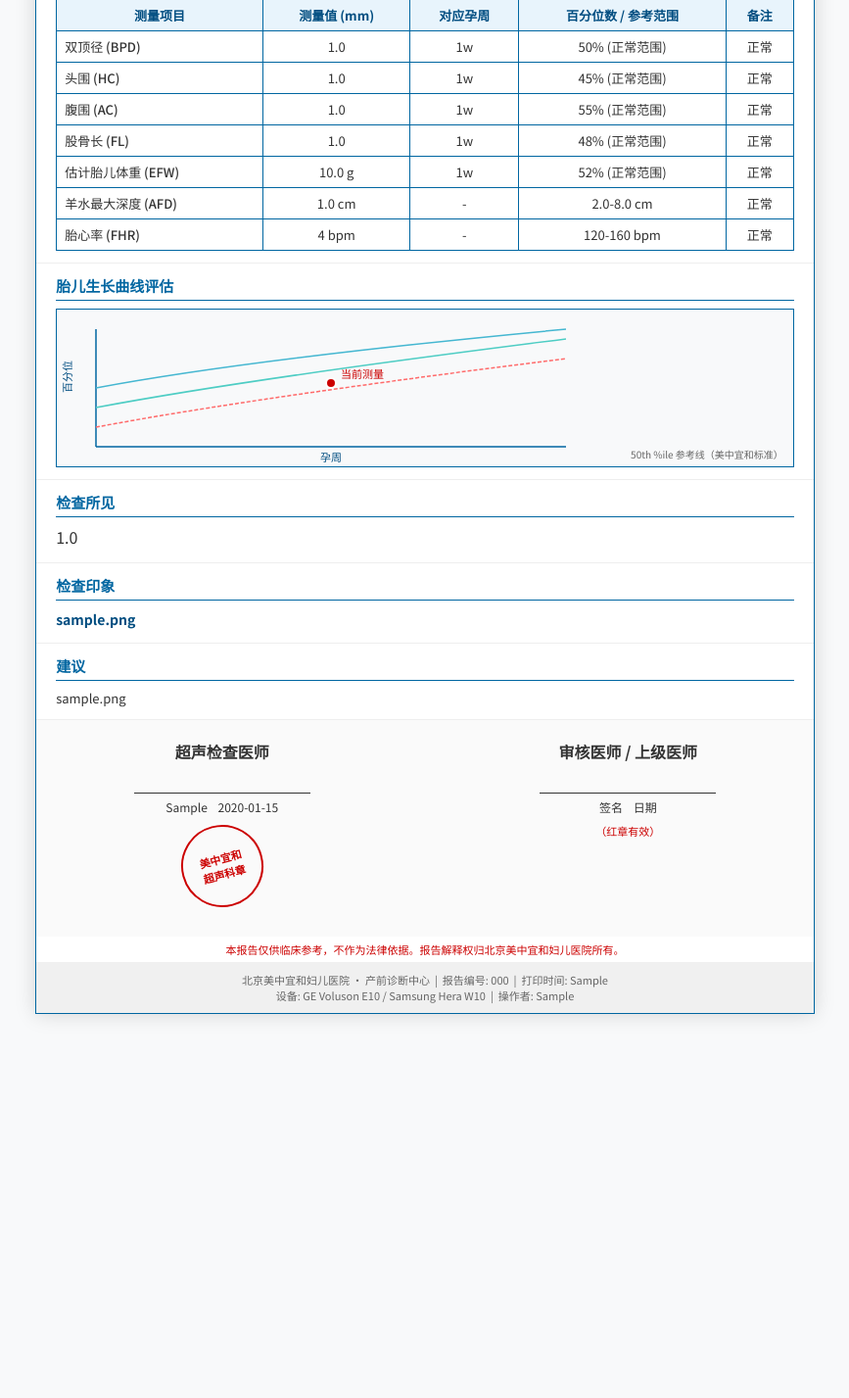
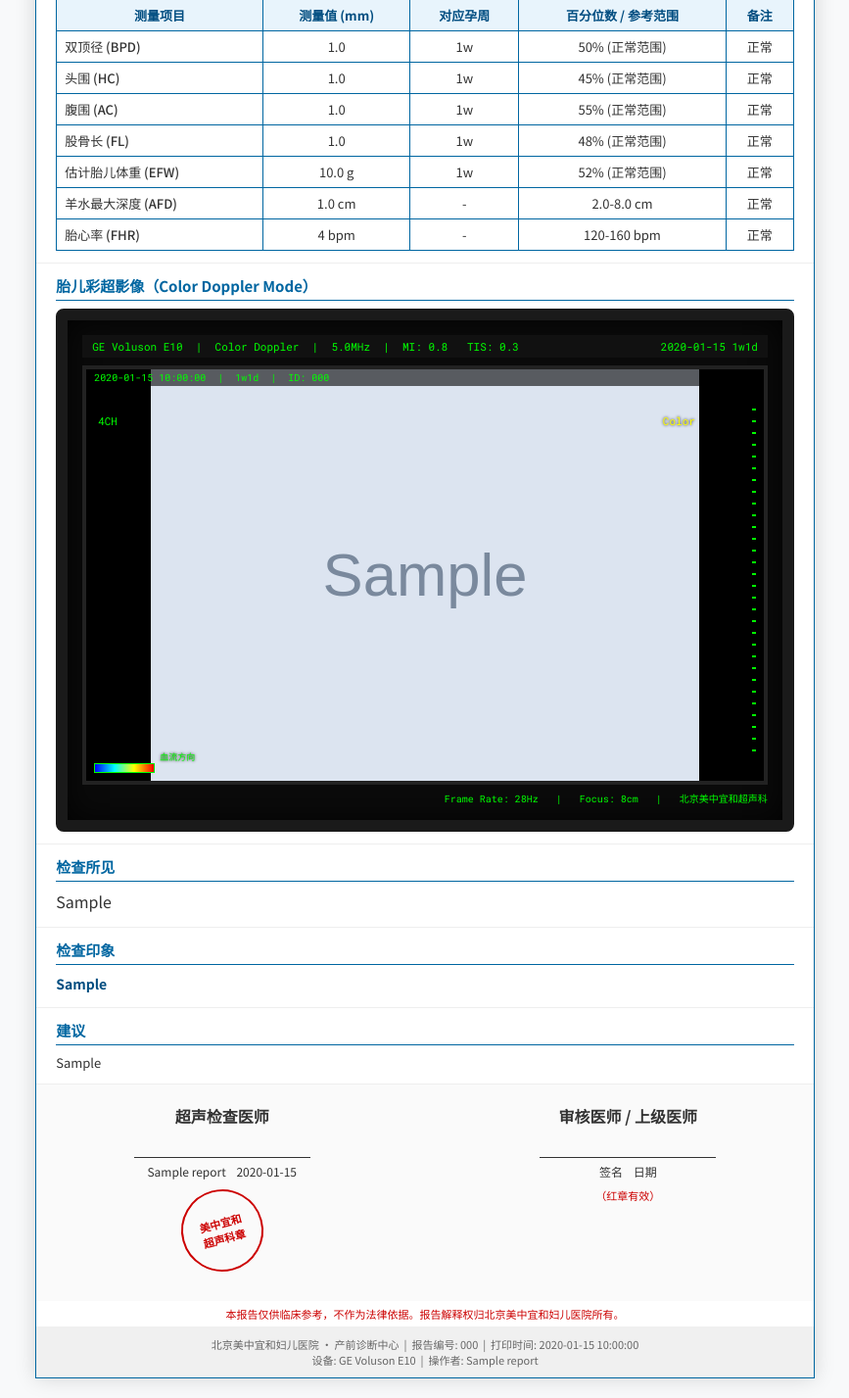
Before and after one commit to yichuangyan-gif/prenatal-ultrasound-system, a Flask app: page /reports/1 in a window 1280 px wide. Shown: the part 412-1839 px from the top of the page at 98% size, without its empty margins (206-1073 px from the left). Before the commit the page ends 1451 px from the top, so only its background shows below. Run offline with Flask 3, Linux system fonts and the light colour scheme; tables that the repository leaves empty hold one stand-in row (values such as "Sample post"); grey boxes marked "Sample" are stand-in pictures.

Commit message:
添加真实胎儿彩超影像显示区域：真实超声机风格界面（Color Doppler、GE Voluson E10 叠加信息、彩色血流条、刻度、患者信息条）

```diff
--- a/templates/report_detail.html
+++ b/templates/report_detail.html
@@ -31,6 +31,18 @@
         .stamp { width: 80px; height: 80px; border: 2px solid #c00; border-radius: 50%; margin: 10px auto; display: flex; align-items: center; justify-content: center; color: #c00; font-size: 11px; font-weight: bold; transform: rotate(-15deg); }
         .footer { text-align: center; font-size: 11px; color: #666; padding: 10px; background: #f0f0f0; }
         .disclaimer { font-size: 11px; color: #c00; text-align: center; padding: 5px; }
+
+        /* 真实彩超影像样式 */
+        .ultrasound-section { background: #0a0a0a; padding: 15px; border: 12px solid #1a1a1a; border-radius: 8px; box-shadow: inset 0 0 30px rgba(0,0,0,0.8); }
+        .ultrasound-header { background: #111; color: #0f0; font-family: 'Roboto Mono', monospace; padding: 4px 10px; font-size: 11px; display: flex; justify-content: space-between; align-items: center; margin-bottom: 8px; }
+        .ultrasound-image-container { position: relative; background: #000; border: 4px solid #222; overflow: hidden; }
+        .ultrasound-image-container img { width: 100%; display: block; filter: contrast(1.1) saturate(1.3); }
+        .ultrasound-overlay { position: absolute; top: 0; left: 0; width: 100%; height: 100%; pointer-events: none; }
+        .ultrasound-overlay .info-bar { position: absolute; top: 0; left: 0; right: 0; background: rgba(0,0,0,0.6); color: #0f0; font-size: 10px; padding: 2px 8px; font-family: 'Roboto Mono', monospace; }
+        .ultrasound-overlay .scale { position: absolute; right: 8px; top: 30px; bottom: 30px; width: 4px; background: repeating-linear-gradient(transparent, transparent 10px, #0f0 10px, #0f0 12px); }
+        .ultrasound-overlay .color-bar { position: absolute; bottom: 8px; left: 8px; background: linear-gradient(to right, blue, cyan, yellow, red); width: 60px; height: 8px; border: 1px solid #0f0; }
+        .ultrasound-label { position: absolute; color: #0f0; font-size: 11px; font-family: 'Roboto Mono', monospace; text-shadow: 0 0 3px #000; }
+
         @media print { body { background: white; padding: 0; } .report-container { box-shadow: none; border: none; } }
     </style>
 </head>
@@ -72,7 +84,7 @@
             <div style="font-size:13px; color:#555;">单胎 / 头位 / 胎心率 {{ report[17] or '正常' }} 次/分 | 羊水指数 {{ report[14] or '-' }} cm | 胎盘位置 {{ report[15] or '-' }} | 成熟度 {{ report[16] or '-' }}</div>
         </div>
 
-        <!-- Biometry Table - Real Amcare style -->
+        <!-- Biometry Table -->
         <div class="section">
             <div class="section-title">胎儿生物测量参数（参考ISUOG & 美中宜和标准）</div>
             <table class="biometry">
@@ -97,54 +109,73 @@
             </table>
         </div>
 
-        <!-- Growth Chart placeholder (realistic) -->
+        <!-- 真实胎儿彩超影像区域 -->
         <div class="section">
-            <div class="section-title">胎儿生长曲线评估</div>
-            <div style="height: 160px; background: #f8f9fa; border: 1px solid #0066a1; position: relative; overflow: hidden;">
-                <svg width="100%" height="160" style="position:absolute; top:0; left:0;">
-                    <!-- Simple growth chart axes -->
-                    <line x1="40" y1="140" x2="40" y2="20" stroke="#0066a1" stroke-width="1.5"/>
-                    <line x1="40" y1="140" x2="520" y2="140" stroke="#0066a1" stroke-width="1.5"/>
-                    <text x="15" y="85" font-size="11" fill="#004d80" transform="rotate(-90 15 85)">百分位</text>
-                    <text x="280" y="155" font-size="11" fill="#004d80" text-anchor="middle">孕周</text>
-                    <!-- Percentile lines -->
-                    <path d="M40,120 Q200,90 520,50" fill="none" stroke="#ff6b6b" stroke-width="1.5" stroke-dasharray="4,2"/>
-                    <path d="M40,100 Q200,70 520,30" fill="none" stroke="#4ecdc4" stroke-width="1.5"/>
-                    <path d="M40,80 Q200,50 520,20" fill="none" stroke="#45b7d1" stroke-width="1.5"/>
-                    <!-- Current point -->
-                    <circle cx="280" cy="75" r="5" fill="#c00" stroke="#fff" stroke-width="2"/>
-                    <text x="290" y="70" font-size="11" fill="#c00">当前测量</text>
-                </svg>
-                <div style="position:absolute; bottom:5px; right:10px; font-size:10px; color:#666;">50th %ile 参考线（美中宜和标准）</div>
+            <div class="section-title">胎儿彩超影像（Color Doppler Mode）</div>
+            <div class="ultrasound-section">
+                <div class="ultrasound-header">
+                    <span>GE Voluson E10 &nbsp;|&nbsp; Color Doppler &nbsp;|&nbsp; 5.0MHz &nbsp;|&nbsp; MI: 0.8 &nbsp; TIS: 0.3</span>
+                    <span>{{ report[3] or '日期' }} {{ report[5] }}w{{ report[6] }}d</span>
+                </div>
+
+                <div class="ultrasound-image-container" style="max-width: 100%;">
+                    {% if report[20] %}
+                        <img src="{{ report[20] }}" alt="胎儿彩超影像" style="max-height: 420px; width: 100%; object-fit: contain;">
+                    {% else %}
+                        <!-- 真实彩超风格占位 -->
+                        <div style="height: 380px; background: #001a00; position: relative; display: flex; align-items: center; justify-content: center; color: #0f0; font-family: 'Roboto Mono', monospace; font-size: 13px; text-align: center; border: 2px solid #003300;">
+                            <div>
+                                <div style="font-size: 18px; margin-bottom: 8px; color: #0f0;">REAL COLOR DOPPLER</div>
+                                <div>胎儿心脏四腔心切面 | Color Flow Mapping</div>
+                                <div style="margin: 12px 0; font-size: 11px; opacity: 0.7;">请在“AI生成图像”页面生成或上传真实彩超影像</div>
+                                <div style="font-size: 10px; color: #0a0;">GE Healthcare | Depth: 12cm | Gain: 65 | PRF: 1.2kHz</div>
+                            </div>
+                        </div>
+                    {% endif %}
+
+                    <!-- 真实超声机叠加信息 -->
+                    <div class="ultrasound-overlay">
+                        <div class="info-bar">{{ report[25] or '患者' }} &nbsp;|&nbsp; {{ report[5] }}w{{ report[6] }}d &nbsp;|&nbsp; ID: {{ report[2] }}</div>
+                        <div class="ultrasound-label" style="top: 45px; left: 12px;">4CH</div>
+                        <div class="ultrasound-label" style="top: 45px; right: 70px; color: #ff0;">Color</div>
+                        <div class="scale"></div>
+                        <div class="color-bar"></div>
+                        <div class="ultrasound-label" style="bottom: 18px; left: 75px; font-size: 9px;">血流方向</div>
+                    </div>
+                </div>
+
+                <div style="color: #0f0; font-size: 10px; font-family: 'Roboto Mono', monospace; margin-top: 6px; text-align: right;">
+                    Frame Rate: 28Hz &nbsp; | &nbsp; Focus: 8cm &nbsp; | &nbsp; 北京美中宜和超声科
+                </div>
             </div>
         </div>
 
         <!-- Findings -->
         <div class="section">
             <div class="section-title">检查所见</div>
-            <div class="findings">{{ report[18] or '胎儿各系统结构显示清晰，颅内结构正常，心脏四腔心可见，脊柱连续，腹部脏器位置正常，四肢长骨形态正常。' }}</div>
+            <div class="findings">{{ report[21] or '胎儿各系统结构显示清晰，颅内结构正常，心脏四腔心可见，脊柱连续，腹部脏器位置正常，四肢长骨形态正常。' }}</div>
         </div>
 
         <!-- Impression -->
         <div class="section">
             <div class="section-title">检查印象</div>
             <div style="font-size:14px; font-weight:600; color:#004d80; line-height:1.7;">
-                {{ report[19] or '单活胎，胎儿生长发育符合孕周，结构未见明显异常。建议按时产检。' }}
+                {{ report[22] or '单活胎，胎儿生长发育符合孕周，结构未见明显异常。建议按时产检。' }}
             </div>
         </div>
 
         <!-- Recommendations -->
- <div class="section">
+        <div class="section">
             <div class="section-title">建议</div>
-            <div style="font-size:13px;">{{ report[20] or '1. 定期产前检查，监测胎儿生长。\n2. 建议22-24周行胎儿心脏超声筛查。\n3. 如有不适及时就诊。' }}</div>
+            <div style="font-size:13px;">{{ report[23] or '1. 定期产前检查，监测胎儿生长。\n2. 建议22-24周行胎儿心脏超声筛查。\n3. 如有不适及时就诊。' }}</div>
         </div>
 
-        <!-- Signature Area - Real hospital style -->
+        <!-- Signature Area -->
         <div class="signature-area">
             <div class="sig-box">
                 <div style="font-weight:600; margin-bottom:5px;">超声检查医师</div>
                 <div class="sig-line"></div>
-                <div style="font-size:12px; margin-top:3px;">{{ report[21] or '签名' }} &nbsp;&nbsp; {{ report[3] }}</div>
+                <div style="font-size:12px; margin-top:3px;">{{ report[24] or '签名' }} &nbsp;&nbsp; {{ report[3] }}</div>
                 <div class="stamp">美中宜和<br>超声科章</div>
             </div>
             <div class="sig-box">
@@ -158,15 +189,13 @@
         <div class="disclaimer">本报告仅供临床参考，不作为法律依据。报告解释权归北京美中宜和妇儿医院所有。</div>
 
         <div class="footer">
-            北京美中宜和妇儿医院 · 产前诊断中心 &nbsp;|&nbsp; 报告编号: {{ report[2] or 'UL' + report[3].replace('-','') }} &nbsp;|&nbsp; 打印时间: {{ report[22] or 'now' }}<br>
-            设备: GE Voluson E10 / Samsung Hera W10 &nbsp;|&nbsp; 操作者: {{ report[21] or '-' }}
+            北京美中宜和妇儿医院 · 产前诊断中心 &nbsp;|&nbsp; 报告编号: {{ report[2] or 'UL' + report[3].replace('-','') }} &nbsp;|&nbsp; 打印时间: {{ report[25] or 'now' }}<br>
+            设备: GE Voluson E10 &nbsp;|&nbsp; 操作者: {{ report[24] or '-' }}
         </div>
     </div>
 
     <script>
-        // Print helper
         function printReport() { window.print(); }
-        // Auto focus print on load if needed
     </script>
 </body>
 </html>
```
